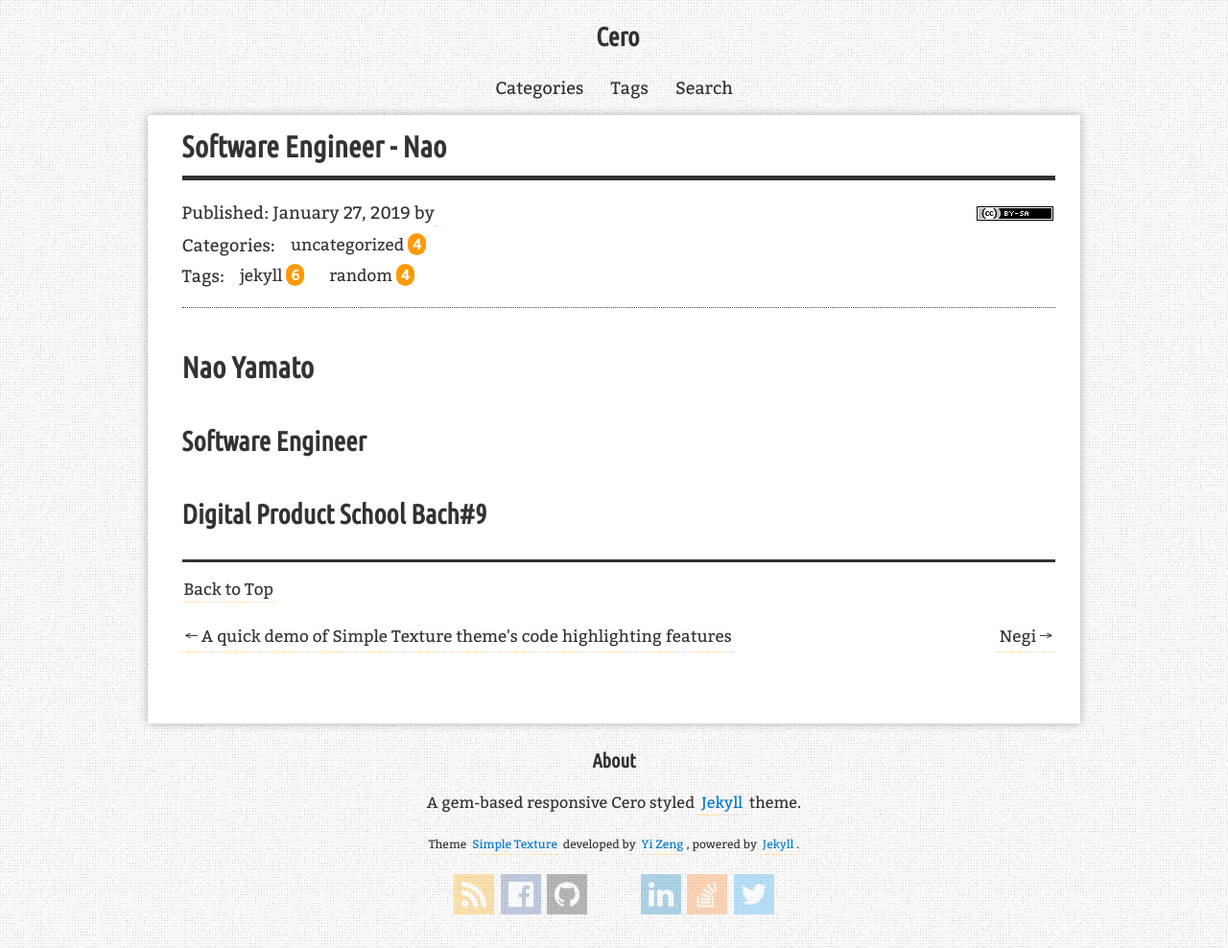
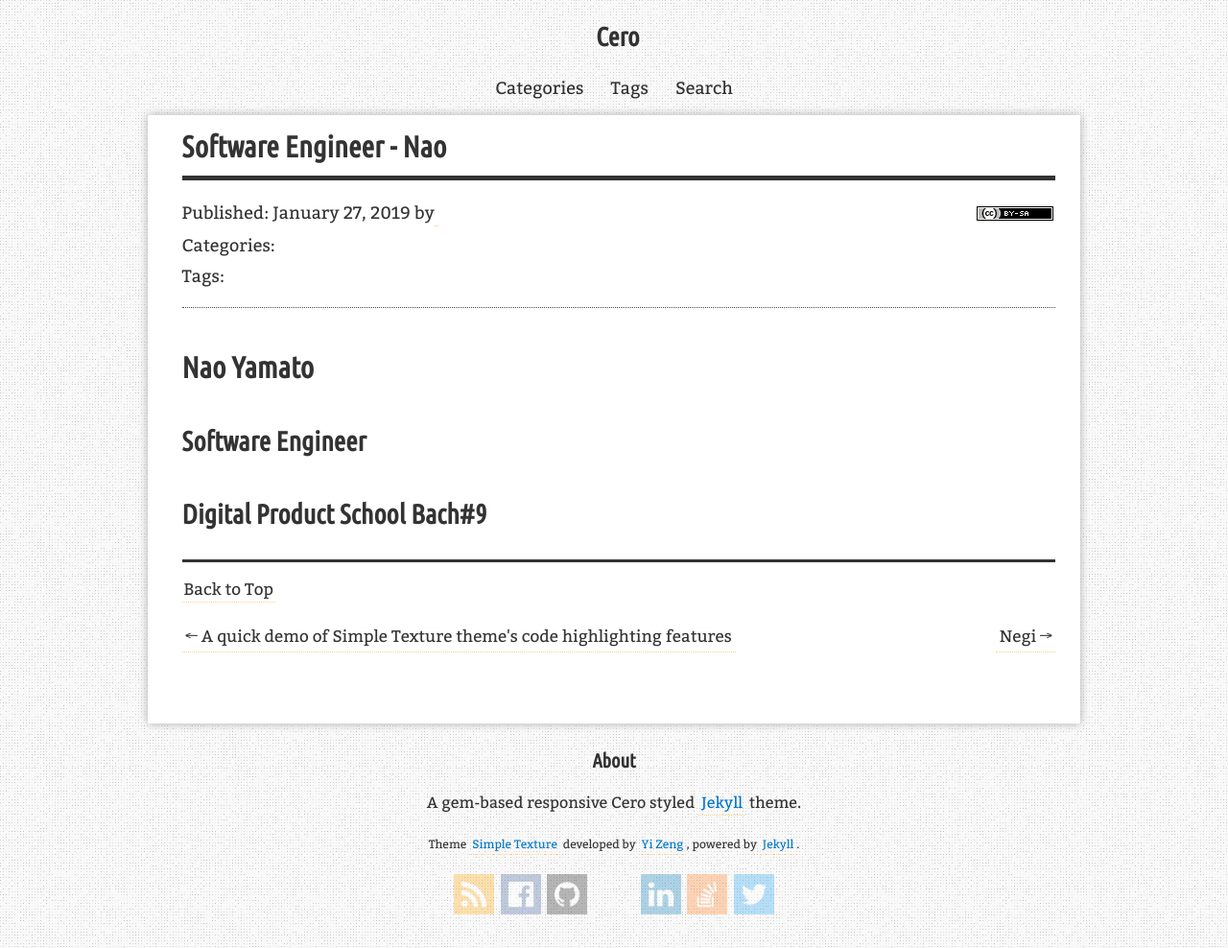
Before and after one commit to yizeng/jekyll-theme-simple-texture, a Jekyll site: the page built from _posts/2019-01-27-Nao.md, in a window 1280 px wide. Shown: the whole page at 96% size. Built offline with Jekyll 4.4.1, drawn with Linux system fonts in a browser that asks for light colours; comment, search, counter and statistics services are not loaded.

Commit message:
Update 2019-01-27-Nao.md

```diff
--- a/_posts/2019-01-27-Nao.md
+++ b/_posts/2019-01-27-Nao.md
@@ -2,8 +2,6 @@
 layout: post
 title: "Software Engineer -  Nao"
 description: "The first 'Hello world' post for Simple Texture theme."
-categories: [uncategorized]
-tags: [random, jekyll]
 redirect_from:
 ---
 # Nao Yamato
```
